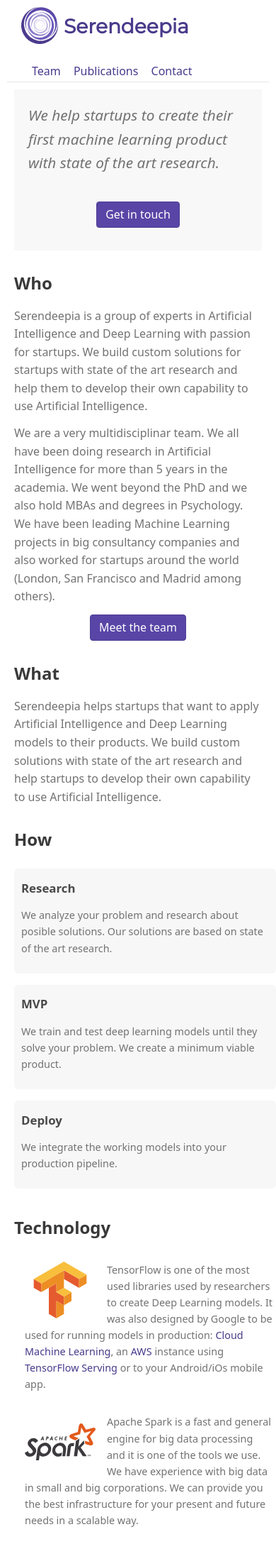
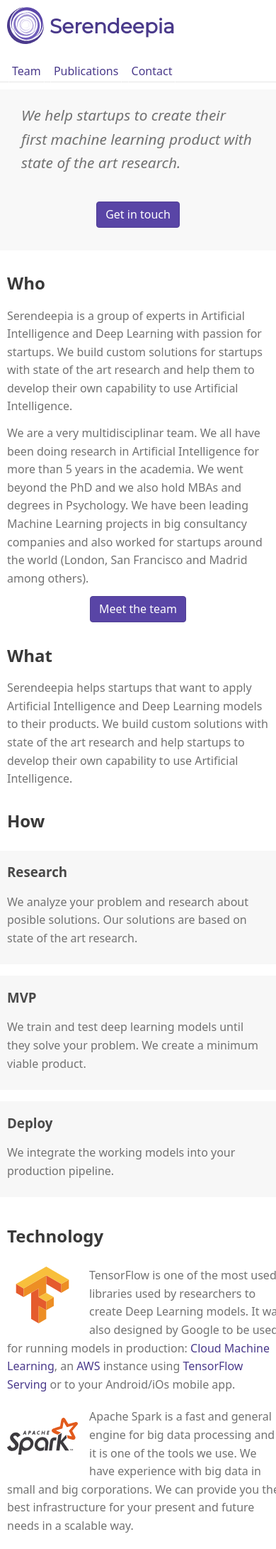
Before and after one commit to serendeepia/serendeepia.github.io, a Jekyll site: the page built from index.md, in a window 390 px wide. Shown: the top 2183 px of the page at 71% size. Built offline with Jekyll 4.4.1, drawn with Linux system fonts in a browser that asks for light colours; a script that is not in the unit is left out.

Commit message:
improved style for mobile web

```diff
--- a/assets/css/style.scss
+++ b/assets/css/style.scss
@@ -6,7 +6,7 @@
 body {
     font: 16px/1.6 "Open+Sans", "Noto Sans", "Helvetica Neue", Helvetica, Arial, sans-serif;
     background-color: #fff;
-    padding: 50px 20px 40px 20px;
+    padding: 50px 0px 40px 0px;
     color: #727272;
     font-weight: 400;
 }
@@ -1285,86 +1285,6 @@ header, section, footer {
     width: auto;
 }
 
-@media screen and (max-width: 720px) {
-    header nav.main-nav {
-        float: left;
-        margin-top: 12px;
-    }
-
-    nav.main-nav ul li.right,
-    nav.main-nav ul li {
-        float: none;
-    }
-
-    header nav.main-nav ul li a {
-        padding: 4px 8px 4px 8px;
-    }
-
-    div.slogan p cite {
-        font-size: 1.6em;
-    }
-
-    body {
-        word-wrap: break-word;
-    }
-
-    body, section, footer {
-        padding: 15px;
-    }
-
-    pre, code {
-        word-wrap: normal;
-    }
-}
-
-@media print, screen and (max-width: 480px) {
-    body, section, footer {
-        padding: 10px;
-    }
-
-    body {
-        margin: 0;
-    }
-
-    header nav.main-nav {
-        float: left;
-        margin-top: 8px;
-    }
-
-    nav.main-nav ul li.right,
-    nav.main-nav ul li {
-        float: none;
-        width: auto;
-    }
-
-    header nav.main-nav ul li a {
-        padding: 2px 4px 2px 4px;
-    }
-}
-
-@media screen and (max-width: 400px) {
-    header h1 {
-        font-size: 28px;
-    }
-
-    header h1 a span {
-        float: left;
-        margin: 12px 8px 12px 8px;
-    }
-
-    div.slogan p cite {
-        font-size: 1.3em;
-    }
-}
-
-@media print {
-    body {
-        padding: 0.4in;
-        font-size: 12pt;
-        color: #444;
-    }
-}
-
 .center-block {
     display: block;
     margin-left: auto;
@@ -1419,6 +1339,26 @@ div.how_col h3 {
     text-align: center;
 }
 
+@media screen and (max-width: 880px) {
+    div.container-fluid-how {
+        max-width: 756px;
+        margin-right: auto;
+        margin-left: auto;
+    }
+
+    div.how_col {
+        width: 100%;
+        max-width: 100%;
+        margin: 8px auto;
+        padding: 2px 10px 0px 10px;
+        font-size: 100%;
+    }
+
+    div.how_col h3 {
+        text-align: left;
+    }
+}
+
 @media screen and (max-width: 830px) {
     div.container-fluid {
         max-width: 700px;
@@ -1435,30 +1375,11 @@ div.how_col h3 {
 
     div.logo_col {
         width: 100%;
-        font-size: 90%;
+        font-size: 100%;
         max-width: 100%;
         height: auto;
     }
 
-}
-
-@media screen and (max-width: 880px) {
-    div.container-fluid-how {
-        max-width: 756px;
-        margin-right: auto;
-        margin-left: auto;
-    }
-
-    div.how_col {
-        width: 100%;
-        max-width: 100%;
-        margin: 8px auto;
-        padding: 2px 0px 12px 0px;
-    }
-
-    div.how_col h3 {
-        text-align: left;
-    }
 }
 
 @media screen and (max-width: 820px) {
@@ -1467,3 +1388,118 @@ div.how_col h3 {
         padding: 2px 10px 12px 10px;
     }
 }
+
+@media screen and (max-width: 720px) {
+
+    header nav.main-nav ul li a {
+        padding: 4px 8px 4px 8px;
+    }
+
+    div.slogan p cite {
+        font-size: 1.6em;
+    }
+
+    body {
+        word-wrap: break-word;
+        padding: 15px 0;
+        margin: 0px;
+    }
+
+    section, footer {
+        padding-top: 15px;
+        padding-bottom: 15px;
+    }
+
+    section{
+        padding-left: 0;
+        padding-right: 0;
+    }
+
+    section p, section h2, section h3, section h4, header, footer, form{
+        padding-left:15px;
+        padding-right:15px;
+    }
+
+    pre, code {
+        word-wrap: normal;
+    }
+
+    div.how_col {
+        border-radius: 0px;
+        padding: 2px 0px 12px 0px;
+        font-size: 100%;
+    }
+
+    .form-control {
+        padding: 6px 6px;
+        margin-left: -6px;
+        margin-right: -6px;
+    }
+}
+
+@media screen and (max-width: 620px) {
+    header nav.main-nav {
+        float: left;
+        margin: 12px 0 -1px 0;
+    }
+
+    nav.main-nav ul li.right,
+    nav.main-nav ul li {
+        float: none;
+    }
+}
+
+@media print, screen and (max-width: 480px) {
+    section, footer {
+        padding-top: 10px;
+        padding-bottom: 10px;
+    }
+
+    section p, section h2, section h3, section h4, header, footer, form{
+        padding-left:10px;
+        padding-right:10px;
+    }
+
+    body {
+        padding: 10px 0;
+    }
+
+    header nav.main-nav {
+        float: left;
+        margin-top: 8px;
+    }
+
+    nav.main-nav ul li.right,
+    nav.main-nav ul li {
+        float: none;
+        width: auto;
+    }
+
+    header nav.main-nav ul li a {
+        padding: 2px 4px 2px 4px;
+    }
+
+    div.how_col {
+        border-radius: 0px;
+        padding: 2px 0px 12px 0px;
+    }
+
+    div.logo_col{
+        padding: 10px 10px;
+    }
+}
+
+@media screen and (max-width: 400px) {
+    header h1 {
+        font-size: 28px;
+    }
+
+    header h1 a span {
+        float: left;
+        margin: 12px 8px 12px 8px;
+    }
+
+    div.slogan p cite {
+        font-size: 1.3em;
+    }
+}
```
